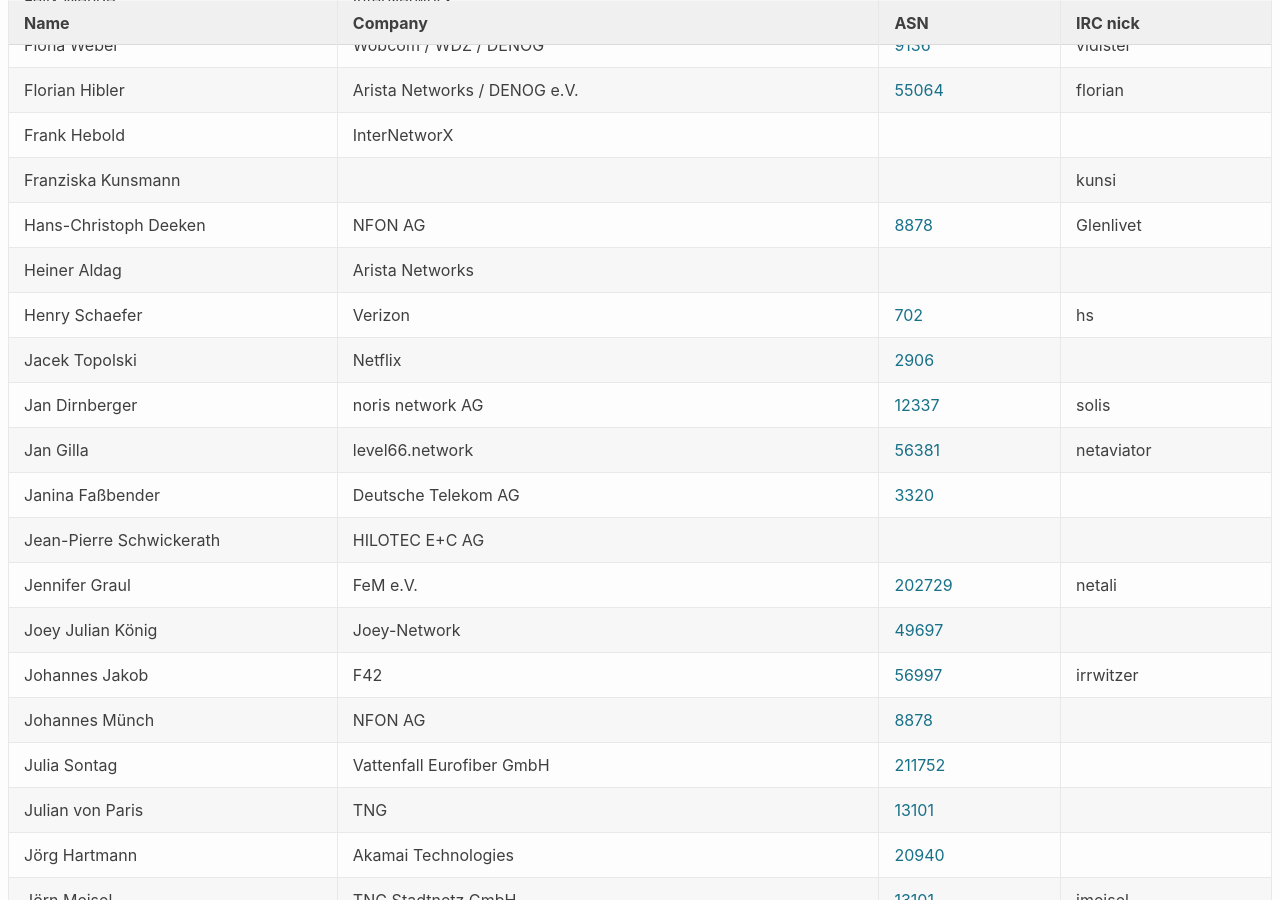
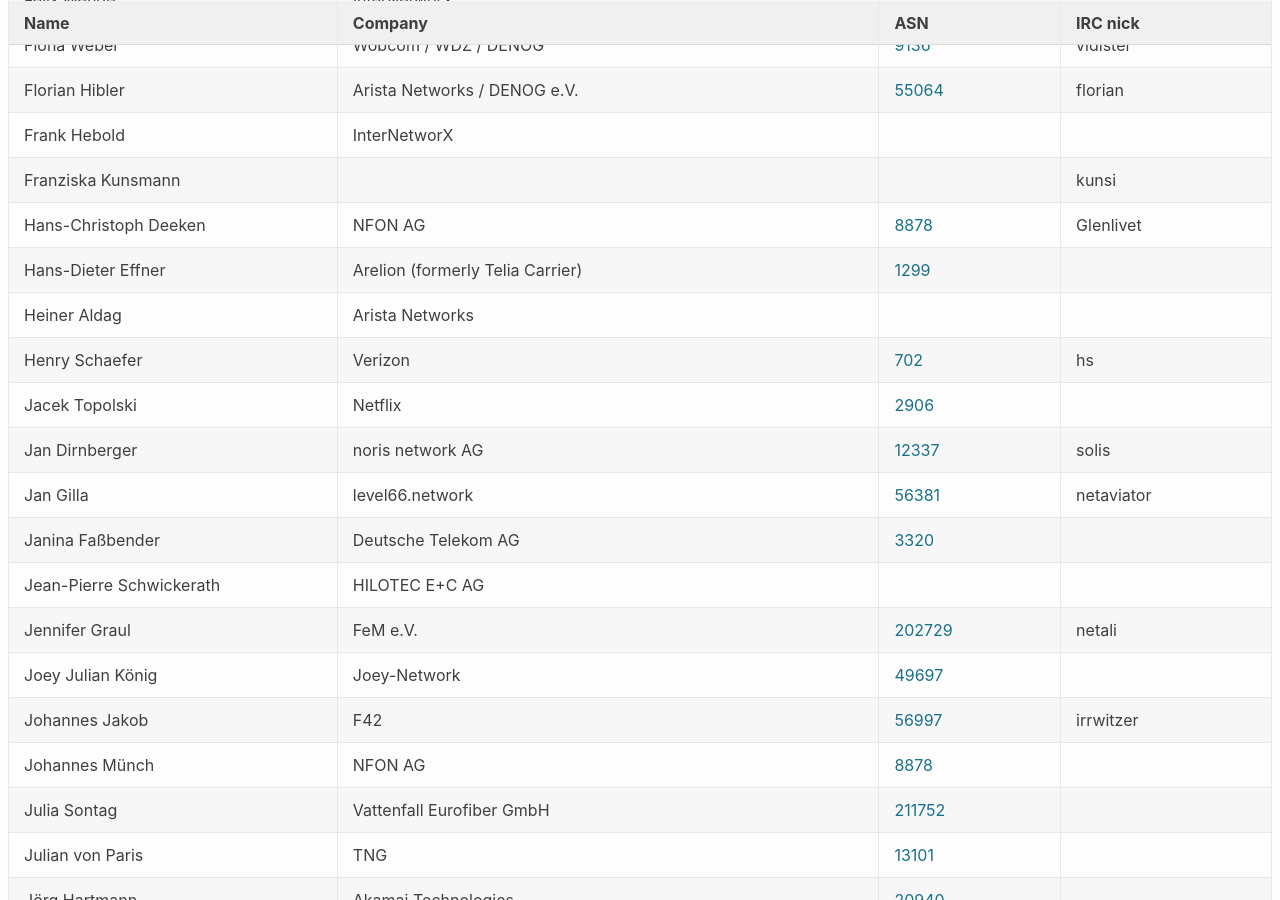
Before and after one commit to denog/pretix-attendeelist, a Jekyll site: the page built from denog15/index.md, in a window 1280 px wide and 900 px high, scrolled down 1774 px. Built offline with Jekyll 4.4.1, drawn with Linux system fonts in a browser that asks for light colours.

Commit message:
Latest data: Wed Aug 30 11:48:12 UTC 2023

```diff
--- a/_data/attendees_denog15_onsite.json
+++ b/_data/attendees_denog15_onsite.json
@@ -244,6 +244,12 @@
     "company": "NFON AG",
     "irc": "Glenlivet",
     "asn": "8878"
+  },
+  {
+    "name": "Hans-Dieter Effner",
+    "company": "Arelion (formerly Telia Carrier)",
+    "irc": null,
+    "asn": "1299"
   },
   {
     "name": "Heiner Aldag",
```
